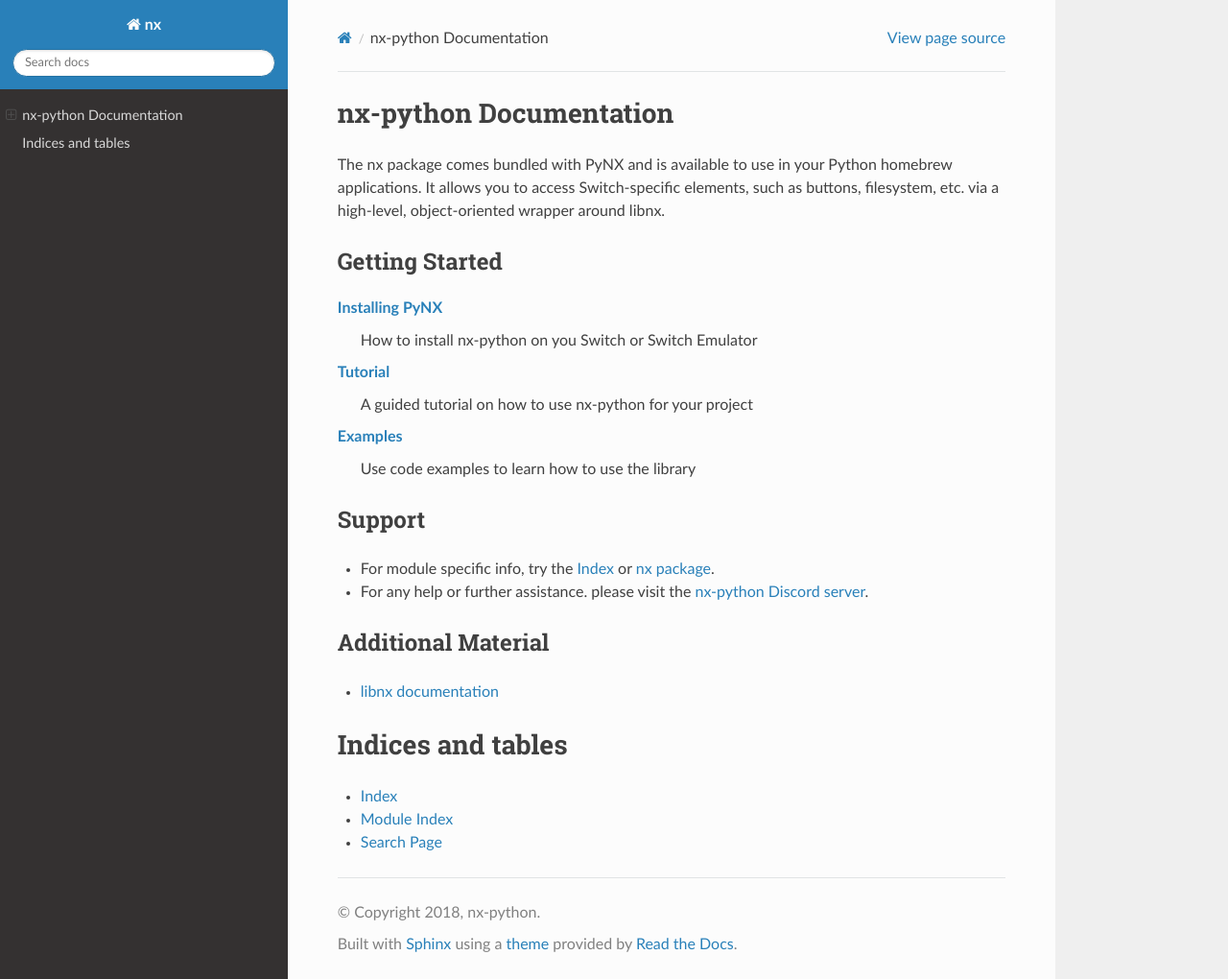
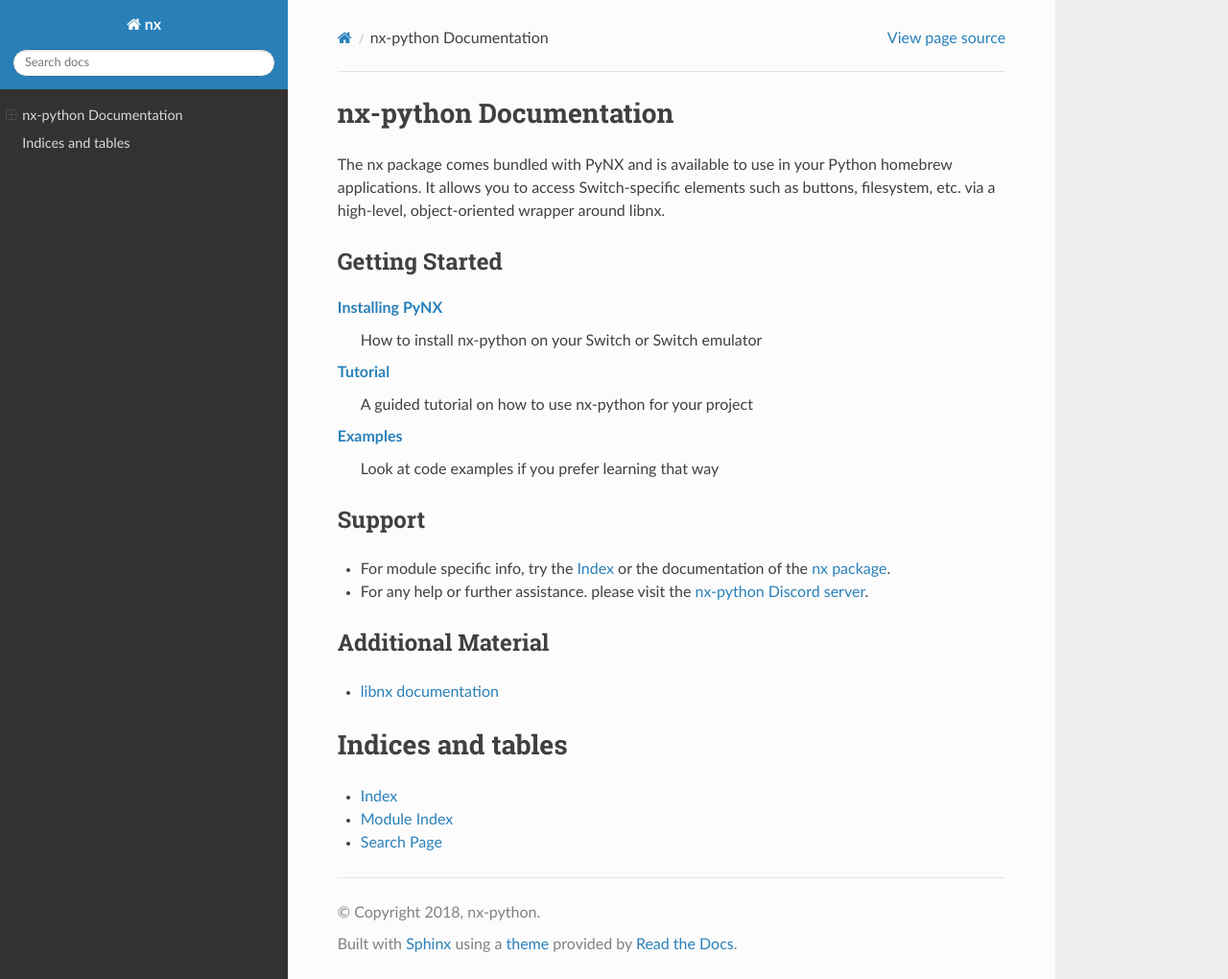
Before and after one commit to nx-python/nx, a Sphinx documentation site: the page built from docs/index.rst, in a window 1280 px wide and 1020 px high. Shown: the whole window at 96% size. Built offline with Sphinx 7.4.7 and the Read the Docs theme 2.0.0, drawn with Linux system fonts in a browser that asks for light colours.

Commit message:
Slightly improve index.rst

```diff
--- a/docs/index.rst
+++ b/docs/index.rst
@@ -1,7 +1,7 @@
 nx-python Documentation
 ==============================
 The nx package comes bundled with PyNX and is available to use in your Python
-homebrew applications. It allows you to access Switch-specific elements,
+homebrew applications. It allows you to access Switch-specific elements
 such as buttons, filesystem, etc. via a high-level, object-oriented
 wrapper around libnx.
 
@@ -15,18 +15,19 @@ Getting Started
   getting_started/examples
 
 :doc:`getting_started/installation`
-  How to install nx-python on you Switch or Switch Emulator
+  How to install nx-python on your Switch or Switch emulator
 :doc:`getting_started/tutorial`
   A guided tutorial on how to use nx-python for your project
 :doc:`getting_started/examples`
-  Use code examples to learn how to use the library
+  Look at code examples if you prefer learning that way
 
 
 
 Support
 ----------------------
 
-* For module specific info, try the :ref:`genindex` or :doc:`nx`.
+* For module specific info, try the :ref:`genindex` or
+  the documentation of the :doc:`nx`.
 * For any help or further assistance. please visit the
   `nx-python Discord server`_.
 
```
